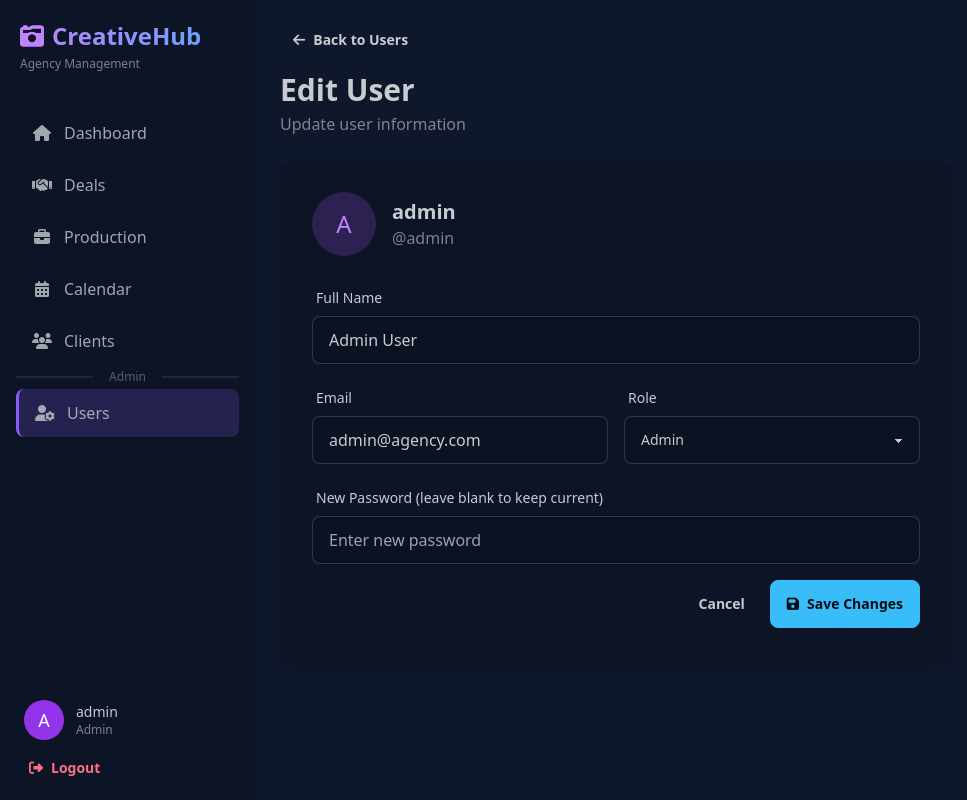
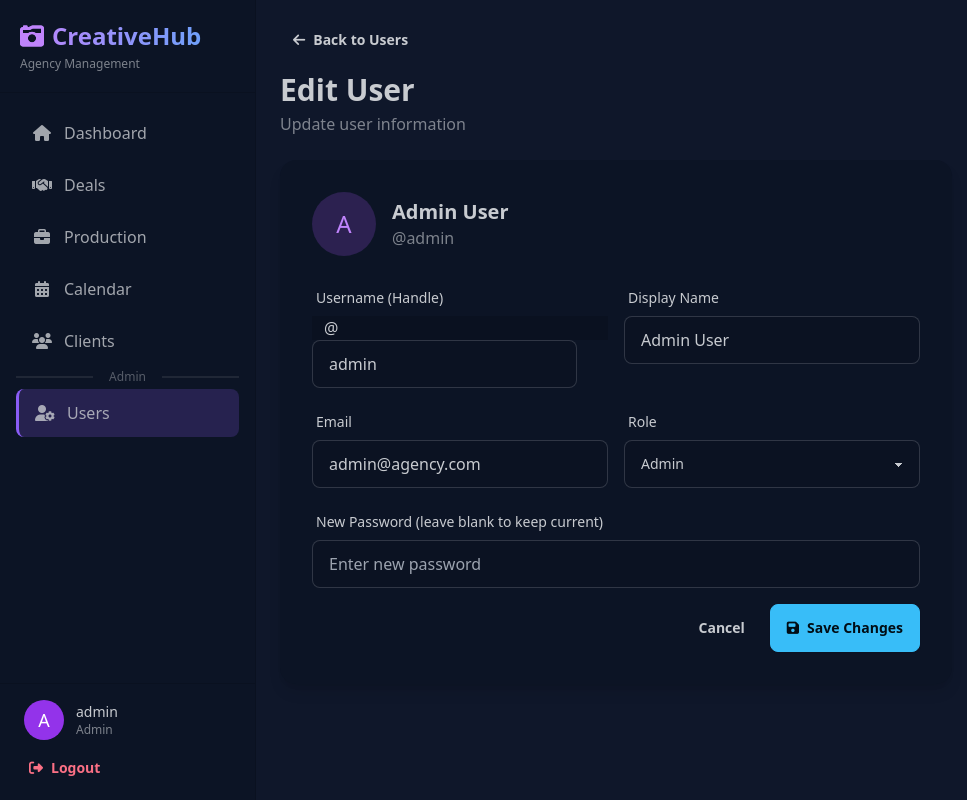
Before and after one commit to danielvsantos/sombrahub, a Flask app: page /users/1/edit in a window 1280 px wide. Shown: the whole page, without its empty margins (0-967 px from the left). Run offline with Flask 3, Linux system fonts and the light colour scheme; a user stored in the database is signed in; some libraries are stand-ins or nearby versions.

Commit message:
Allow users to edit their username and display name
Update user profile editing functionality to include editable username and full name fields, with username uniqueness validation.

Replit-Commit-Author: Agent
Replit-Commit-Session-Id: 72acef37-1633-47ec-93f9-b66bc74327bd
Replit-Commit-Checkpoint-Type: full_checkpoint
Replit-Commit-Event-Id: 46d33e41-f50e-47f6-9eab-93dc1437ea62
Replit-Commit-Screenshot-Url: https://storage.googleapis.com/screenshot-production-us-central1/69cfae5e-f8e1-455f-985a-6894cdcd37cd/72acef37-1633-47ec-93f9-b66bc74327bd/7XH963o
Replit-Helium-Checkpoint-Created: true

```diff
--- a/app.py
+++ b/app.py
@@ -257,6 +257,15 @@ def edit_user(user_id):
     user = User.query.get_or_404(user_id)
 
     if request.method == 'POST':
+        new_username = request.form.get('username', user.username)
+
+        if new_username != user.username:
+            existing_user = User.query.filter_by(username=new_username).first()
+            if existing_user:
+                flash('Username already exists.', 'error')
+                return redirect(url_for('edit_user', user_id=user_id))
+            user.username = new_username
+
         user.full_name = request.form.get('full_name', '')
         user.email = request.form.get('email', '')
         user.role = request.form.get('role', 'Photographer')
--- a/templates/user_edit.html
+++ b/templates/user_edit.html
@@ -22,16 +22,28 @@
                     </div>
                 </div>
                 <div>
-                    <h2 class="text-xl font-bold">{{ user.username }}</h2>
+                    <h2 class="text-xl font-bold">{{ user.full_name or user.username }}</h2>
                     <p class="text-base-content/60">@{{ user.username }}</p>
                 </div>
             </div>
 
-            <div class="form-control">
-                <label class="label">
-                    <span class="label-text">Full Name</span>
-                </label>
-                <input type="text" name="full_name" value="{{ user.full_name or '' }}" placeholder="John Doe" class="input input-bordered bg-base-300/50" data-testid="input-fullname">
+            <div class="grid grid-cols-2 gap-4">
+                <div class="form-control">
+                    <label class="label">
+                        <span class="label-text">Username (Handle)</span>
+                    </label>
+                    <div class="input-group">
+                        <span class="bg-base-300 px-3 flex items-center">@</span>
+                        <input type="text" name="username" value="{{ user.username }}" placeholder="username" class="input input-bordered bg-base-300/50 flex-1" required data-testid="input-username">
+                    </div>
+                </div>
+
+                <div class="form-control">
+                    <label class="label">
+                        <span class="label-text">Display Name</span>
+                    </label>
+                    <input type="text" name="full_name" value="{{ user.full_name or '' }}" placeholder="John Doe" class="input input-bordered bg-base-300/50" data-testid="input-fullname">
+                </div>
             </div>
 
             <div class="grid grid-cols-2 gap-4">
```
